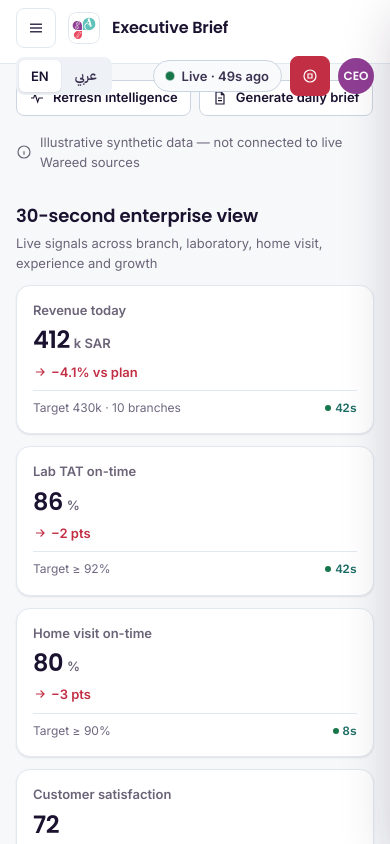
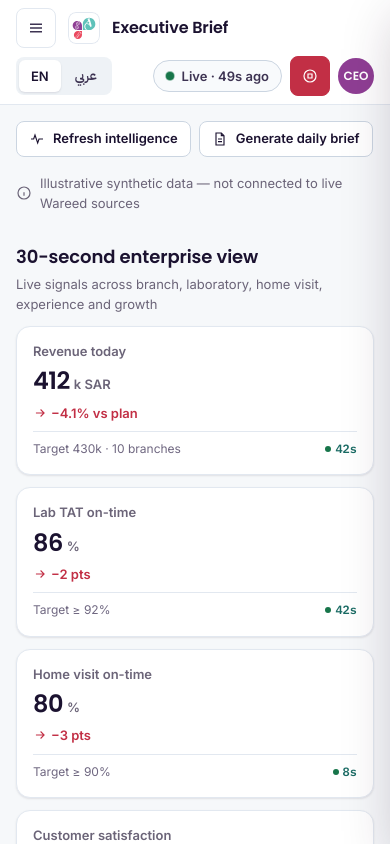
Before and after one commit to haniakrim/wareed-agentic-ai-operations-center, a plain HTML site: page index.html in a window 390 px wide. Drawn offline with Linux system fonts and the light colour scheme.

Commit message:
Fix mobile topbar overlapping page content
Topbar wraps its tools row under 640px, but as a flex child in the
100vh column layout it shrank back to its 64px min-height, so the
wrapped row bled into the content below both at rest and on scroll.
flex-shrink:0 keeps it at its natural two-row height.

Co-Authored-By: Claude Sonnet 5 <noreply@anthropic.com>

```diff
--- a/index.html
+++ b/index.html
@@ -195,7 +195,7 @@ a{ color:inherit; }
 .main{ display:flex; flex-direction:column; min-width:0; min-height:0; }
 .topbar{
   display:flex; align-items:center; gap:var(--s4); padding:var(--s3) var(--s6); background:var(--surface); border-bottom:1px solid var(--line);
-  position:sticky; top:0; z-index:30; min-height:64px;
+  position:sticky; top:0; z-index:30; min-height:64px; flex-shrink:0;
 }
 .topbar .tmain{ display:flex; flex-direction:column; min-width:0; flex:1 1 auto; }
 .topbar h1{ font-family:var(--font-display); font-size:var(--fs-lg); font-weight:600; letter-spacing:-.1px; line-height:1.3; }
```
